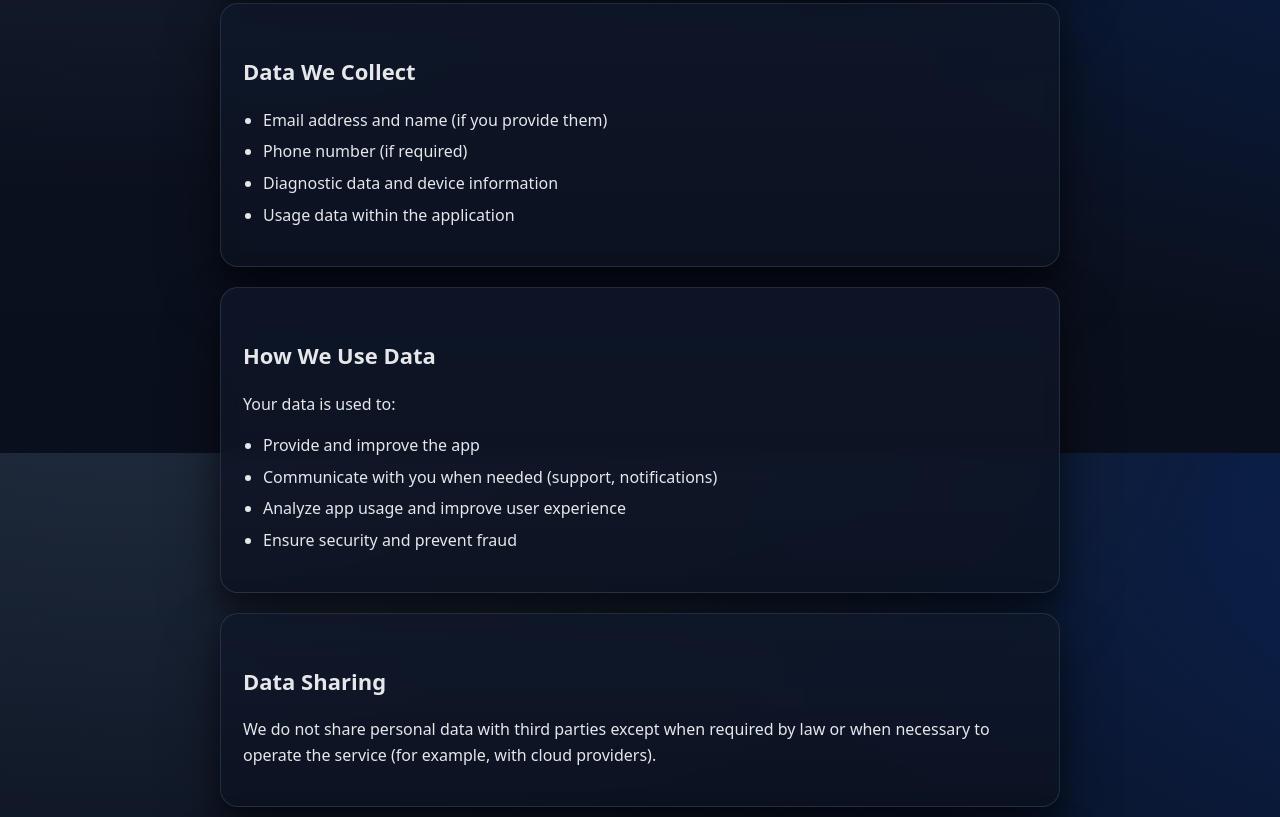
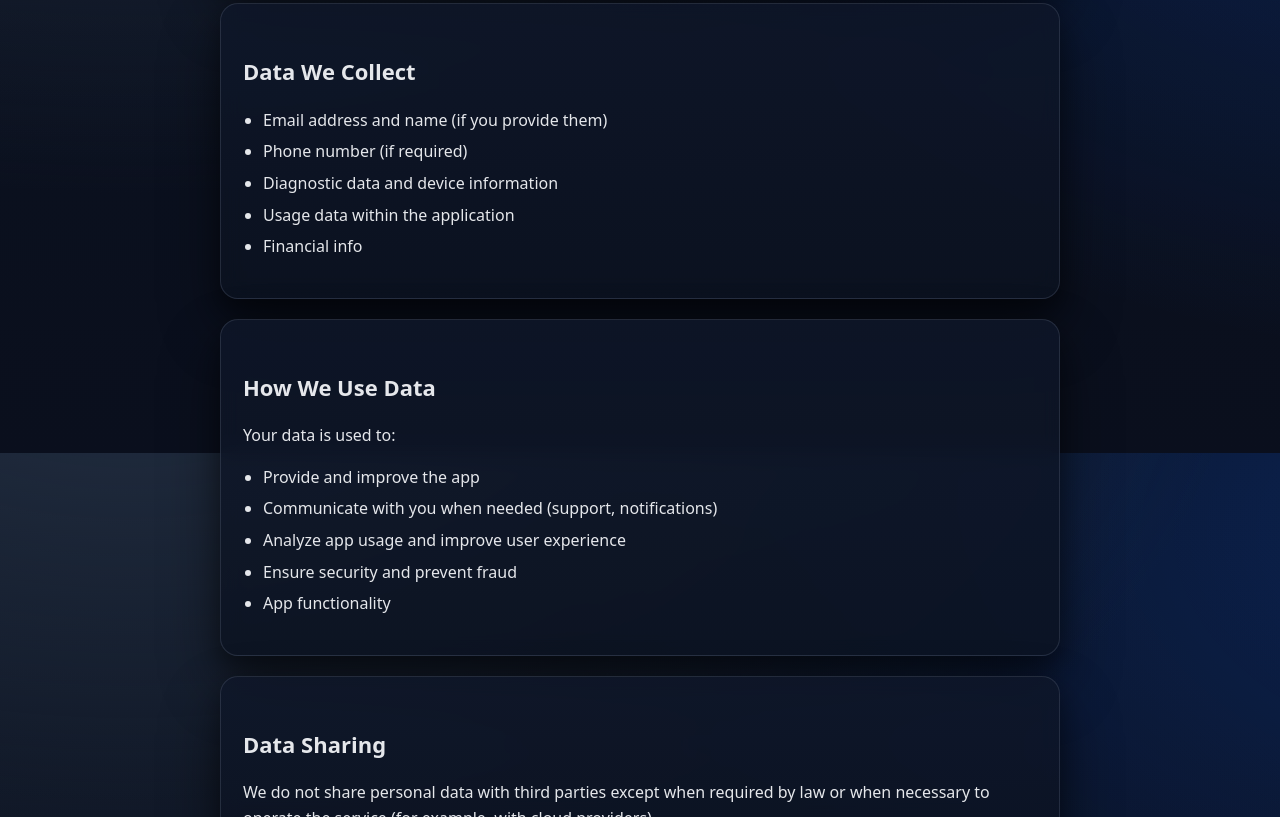
Before and after one commit to LcUser22/bb, a plain HTML site: page policy.html in a window 1280 px wide. Shown: the part 347-1164 px from the top of the page. Drawn offline with Linux system fonts and the light colour scheme.

Commit message:
Update policy.html

```diff
--- a/policy.html
+++ b/policy.html
@@ -92,6 +92,7 @@
         <li>Phone number (if required)</li>
         <li>Diagnostic data and device information</li>
         <li>Usage data within the application</li>
+        <li>Financial info</li>
       </ul>
     </section>
 
@@ -103,6 +104,7 @@
         <li>Communicate with you when needed (support, notifications)</li>
         <li>Analyze app usage and improve user experience</li>
         <li>Ensure security and prevent fraud</li>
+        <li>App functionality</li>
       </ul>
     </section>
 
@@ -125,6 +127,7 @@
     <footer>
       © <span id="year"></span> Beriberu • All rights reserved
     </footer>
+    <br>
   </div>
 
   <script>
```
